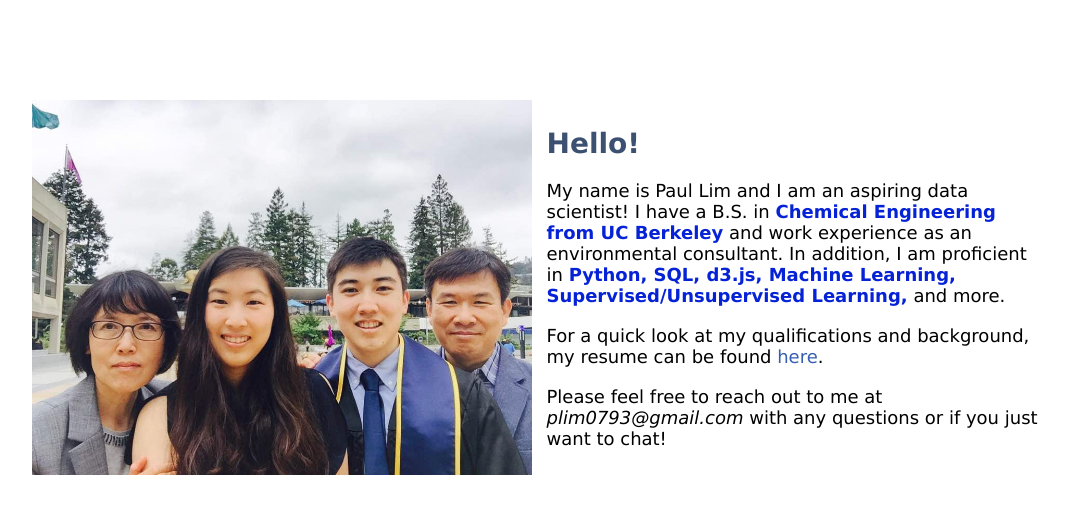
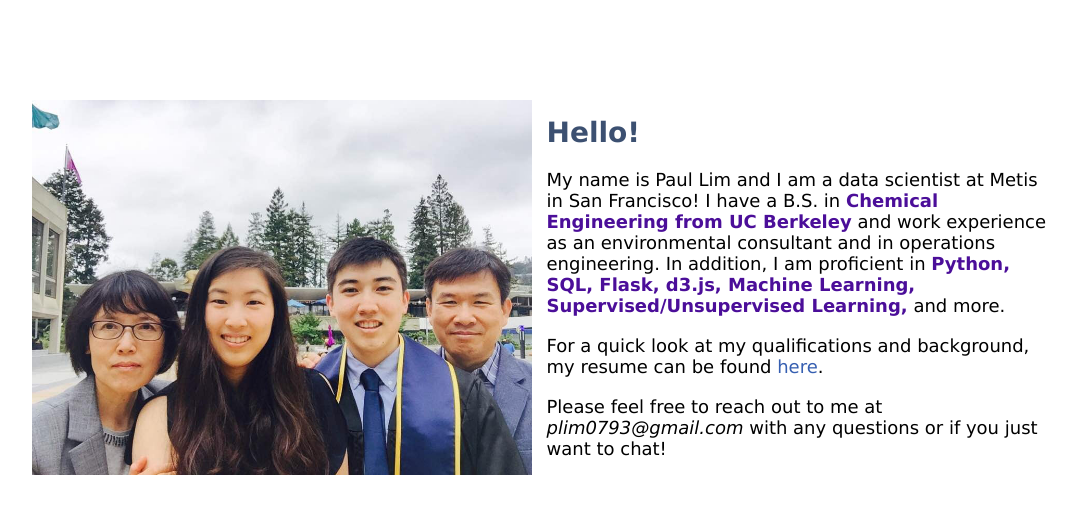
Before and after one commit to plim0793/personal_website, a Flask app: page / in a window 1280 px wide. Shown: the part 91-605 px from the top of the page, without its empty margins (101-1178 px from the left). Run offline with Flask 2, Linux system fonts and the light colour scheme; parts of the project's set-up code (start-up, migrations or seed data) failed here and were passed over.

Commit message:
edited resume

```diff
--- a/app.py
+++ b/app.py
@@ -1,3 +1,4 @@
+# -*- coding: utf-8 -*-
 import logging
 import json
 
@@ -7,7 +8,6 @@ from wtforms import fields
 from wtforms.validators import Required, InputRequired
 
 from sklearn.externals import joblib
-from textblob import TextBlob
 import numpy as np
 import pandas as pd
 
--- a/templates/index.html
+++ b/templates/index.html
@@ -17,10 +17,10 @@
 		<div class='homepage'>
 			<h1>Hello!</h1>
 			<p>
-			My name is Paul Lim and I am an aspiring data scientist!  I have a B.S. in
-			<span style="color: #0622D6; font-weight: bold;" >Chemical Engineering from UC Berkeley</span>
-			and work experience as an environmental consultant.  In addition, I am proficient in
-			<span style="color: #0622D6; font-weight:bold;">Python, SQL, d3.js, Machine Learning, Supervised/Unsupervised Learning,</span>
+			My name is Paul Lim and I am a data scientist at Metis in San Francisco!  I have a B.S. in
+			<span style="color: #4B0E99; font-weight: bold;" >Chemical Engineering from UC Berkeley</span>
+			and work experience as an environmental consultant and in operations engineering.  In addition, I am proficient in
+			<span style="color: #4B0E99; font-weight:bold;">Python, SQL, Flask, d3.js, Machine Learning, Supervised/Unsupervised Learning,</span>
 			and more.
 			</p>
 			<br>
```
Also changed, not shown: 4 other files.
